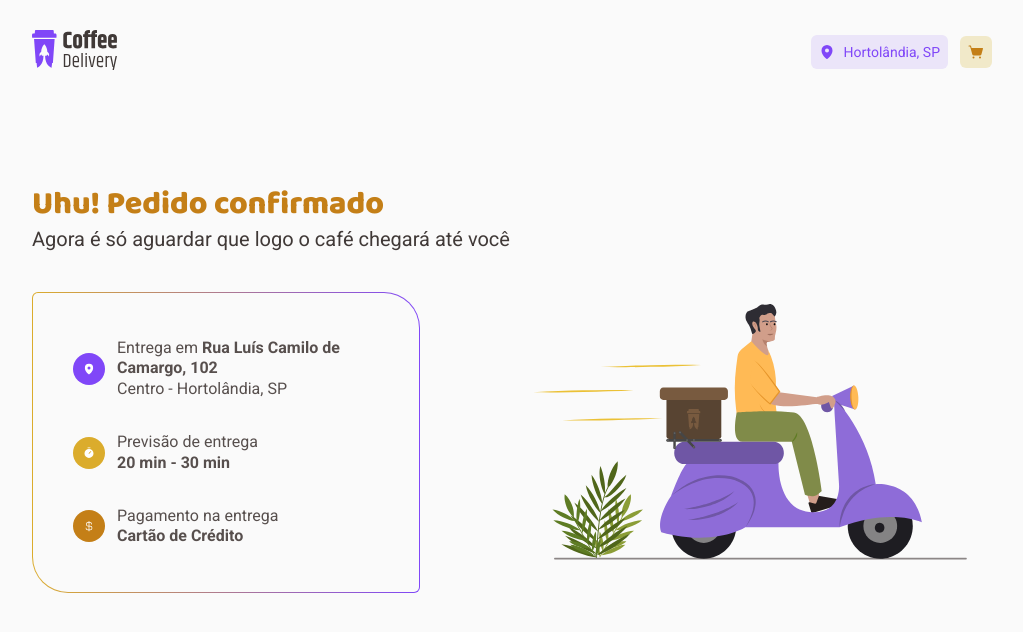
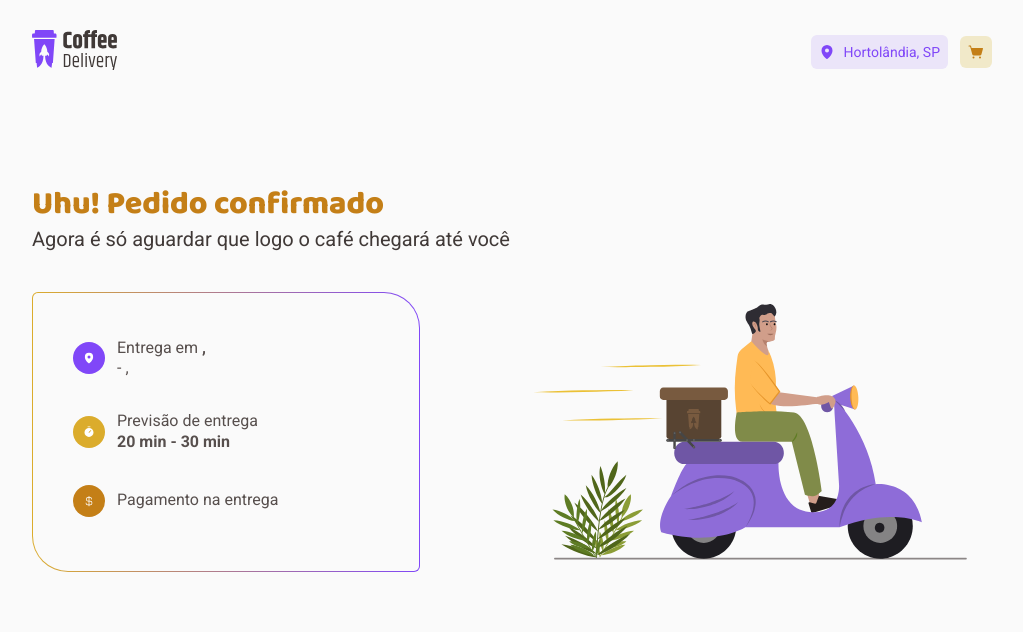
Before and after one commit to Giovani-O/ignite-coffee-delivery, a React (Vite) app: page /checkout/complete in a window 1280 px wide. Shown: the top 632 px of the page, without its empty margins (128-1151 px from the left). Built offline with nearby package versions, Linux system fonts and the light colour scheme.

Commit message:
feat: Dados na tela de entrega

```diff
--- a/src/pages/Complete/index.tsx
+++ b/src/pages/Complete/index.tsx
@@ -2,8 +2,25 @@ import { CompleteOrderContainer, CompleteOrderInfo } from './styles'
 import Delivery from '../../assets/images/delivery.svg'
 import { CurrencyDollar, MapPin, Timer } from '@phosphor-icons/react'
 import { Topic } from '../../components/Topic'
+import { useContext } from 'react'
+import { StoreContext } from '../../contexts/StoreContext'
 
 export function Complete() {
+  const { storeState } = useContext(StoreContext)
+
+  const getPaymentMethod = () => {
+    switch (storeState.paymentMethod) {
+      case 0:
+        return 'Cartão de crédito'
+      case 1:
+        return 'Cartão de débito'
+      case 2:
+        return 'Dinheiro'
+      default:
+        return ''
+    }
+  }
+
   return (
     <CompleteOrderContainer>
       <h1>Uhu! Pedido confirmado</h1>
@@ -17,9 +34,15 @@ export function Complete() {
             </Topic>
             <span>
               <p>
-                Entrega em <strong>Rua Luís Camilo de Camargo, 102</strong>
+                Entrega em{' '}
+                <strong>
+                  {storeState.address.street}, {storeState.address.number}
+                </strong>
               </p>
-              <p>Centro - Hortolândia, SP</p>
+              <p>
+                {storeState.address.neighbourhood} - {storeState.address.city},{' '}
+                {storeState.address.state}
+              </p>
             </span>
           </div>
           <div>
@@ -40,7 +63,7 @@ export function Complete() {
             <span>
               <p>Pagamento na entrega</p>
               <p>
-                <strong>Cartão de Crédito</strong>
+                <strong>{getPaymentMethod()}</strong>
               </p>
             </span>
           </div>
```
